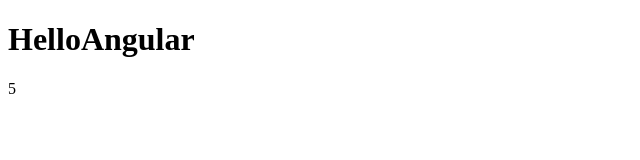
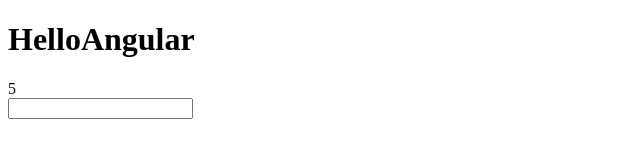
Before and after one commit to kpat132/angular_demo, a website: page public/index.html in a window 1280 px wide. Shown: the whole page, without its empty margins (0-640 px from the left). Drawn offline with nearby package versions, Linux system fonts and the light colour scheme.

Commit message:
data binding

```diff
--- a/public/index.html
+++ b/public/index.html
@@ -12,6 +12,14 @@
  <div>
    {{2 + 3}}
  </div>
+
+ <div>
+
+   <input type="text" ng-model ='myModel'>
+   <br>
+   {{ myModel }}
+
+ </div>
 <script type='text/javascript' src= "https://cdnjs.cloudflare.com/ajax/libs/angular.js/1.6.5/angular.js"></script>
 </body>
 </html>
```
